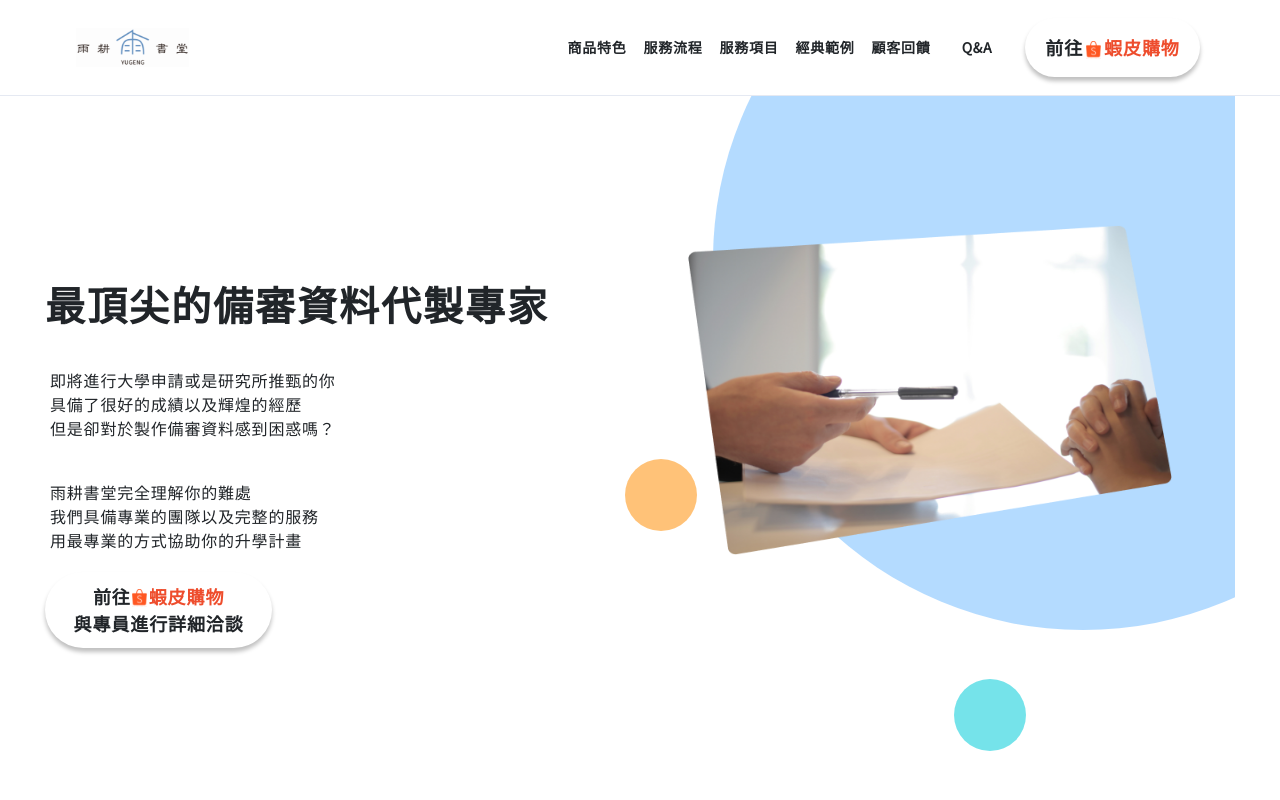
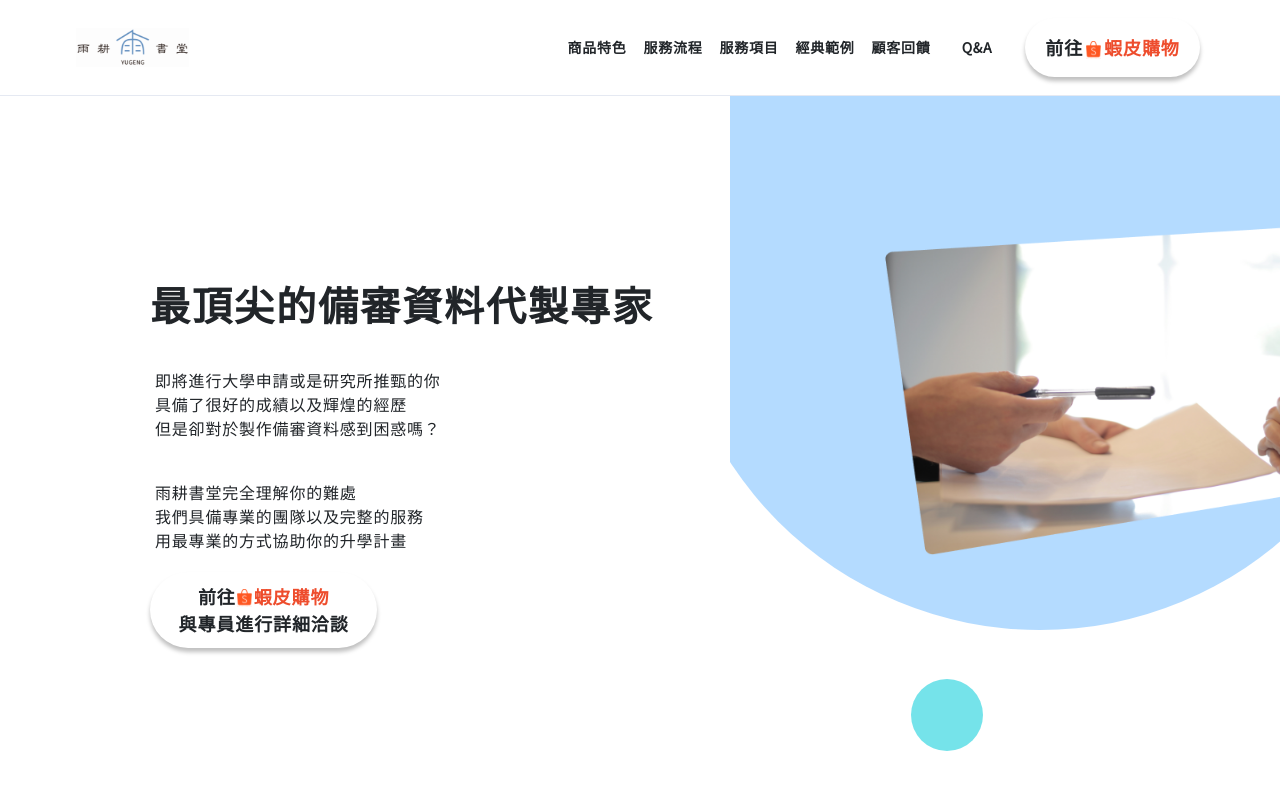
Before and after one commit to yogingliu/yoginglu.github.io, a Nuxt app: page / in a window 1280 px wide. Shown: the top 800 px of the page. Built offline with nearby package versions, Linux system fonts and the light colour scheme.

Commit message:
update descriptionTopBlock

```diff
--- a/components/DescriptionTopBlock.vue
+++ b/components/DescriptionTopBlock.vue
@@ -54,13 +54,13 @@ export default {
     .description-top-right-background {
         position: absolute;
         bottom: 105px;
-        left: 0;
+        right: 0;
         z-index: -1;
     }
 
     .description-top-right-image {
         position: relative;
-        margin-top: 130px;
+        margin: 130px 0 0 155px;
         width: 484px;
         height: 330px;
     }
@@ -72,7 +72,7 @@ export default {
 
     .description-top-main-block {
         /* margin: 165px 0 150px 0; */
-        margin: 185px 0 150px 0;
+        margin: 185px 0 150px 150px;
         width: 580px;
         height: 350px;
         text-align: left;
--- a/pages/index.vue
+++ b/pages/index.vue
@@ -1,17 +1,23 @@
 <template>
-  <div class="container">
+  <div>
     <DescriptionTopBlock />
-    <TipDemoBlock />
+    <div class="container">
+
+      <TipDemoBlock />
+      <ProductFeature />
+    </div>
   </div>
 </template>
 
 <script>
-import DescriptionTopBlock from '../components/DescriptionTopBlock'
+import DescriptionTopBlock from '../components/DescriptionTopBlock.vue'
 import TipDemoBlock from '../components/TipDemoBlock.vue'
+import ProductFeature from '../components/ProductFeature.vue'
 export default {
   components: {
     DescriptionTopBlock,
-    TipDemoBlock
+    TipDemoBlock,
+    ProductFeature
   },
 }
 </script>
```
